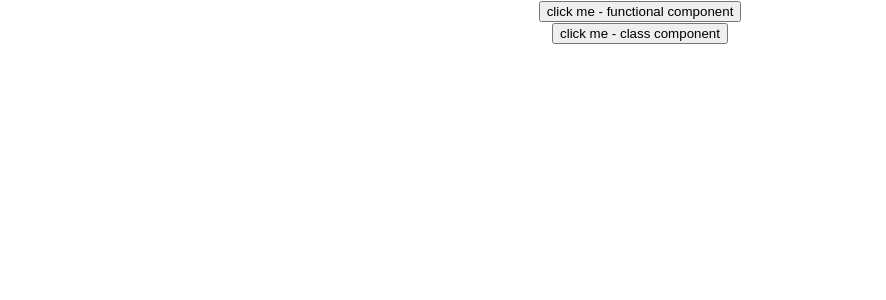
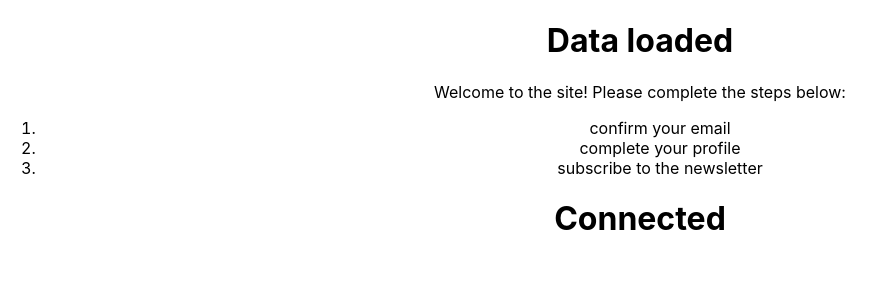
Before and after one commit to BubiniB/react-practice, a React (Create React App) app in the folder my-app/: page / in a window 1280 px wide. Shown: the top 300 px of the page, without its empty margins (0-886 px from the left). Built offline with nearby package versions, Linux system fonts and the light colour scheme.

Commit message:
Practice conditional rendering

```diff
--- a/my-app/src/App.js
+++ b/my-app/src/App.js
@@ -1,16 +1,16 @@
 import React from "react";
 import "./App.css";
 // import StatefulGreetingWithPrevState from "./components/StatefulGreetingWithPrevState";
-import EventsClass from "./components/EventsClass";
-import EventsFunctional from "./components/EventsFunctional";
+// import EventsClass from "./components/EventsClass";
+// import EventsFunctional from "./components/EventsFunctional";
+import ConditionalRenderingClass from "./components/ConditionalRenderingClass";
+import ConditionalRenderingFunctional from "./components/ConditionalRenderingFunctional";
 
 function App() {
-  return (
-    <div className="App">
-      <EventsFunctional />
-      <EventsClass />
-    </div>
-  );
+  return (<div className="App">
+      <ConditionalRenderingClass />
+      <ConditionalRenderingFunctional connected={true}/>
+  </div>);
 }
 
 export default App;
--- /dev/null
+++ b/my-app/src/components/ConditionalRenderingClass.js
@@ -0,0 +1,32 @@
+import React, { Component } from 'react'
+
+export class ConditionalRenderingClass extends Component {
+    constructor(props) {
+      super(props)
+
+      this.state = {
+         isLoaded: true,
+         isLoggedIn: true
+      }
+    }
+
+    render() {
+        return (
+        <div>
+            <h1>{this.state.isLoaded ? 'Data loaded' : 'Loading...'}</h1>
+            {this.state.isLoggedIn ? (
+                <div>
+                    <p>Welcome to the site! Please complete the steps below:</p>
+                    <ol>
+                        <li>confirm your email</li>
+                        <li>complete your profile</li>
+                        <li>subscribe to the newsletter</li>
+                    </ol>
+                </div>
+            ) : (<p>please sign in</p>)}
+        </div>
+        )
+    }
+    }
+
+export default ConditionalRenderingClass
--- /dev/null
+++ b/my-app/src/components/ConditionalRenderingFunctional.js
@@ -0,0 +1,11 @@
+import React from "react";
+
+function ConditionalRenderingFunctional(props) {
+  return (
+    <div>
+      <h1>{props.connected ? "Connected" : "Not Connected"}</h1>
+    </div>
+  );
+}
+
+export default ConditionalRenderingFunctional;
```
